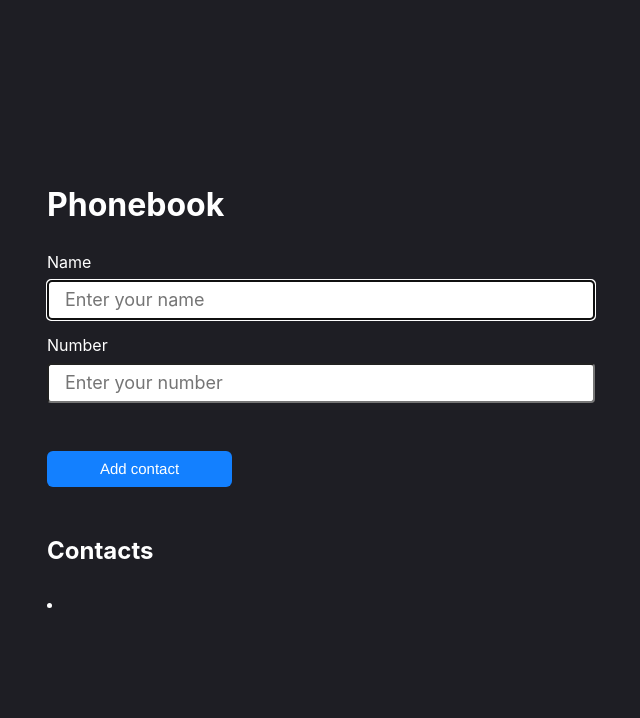
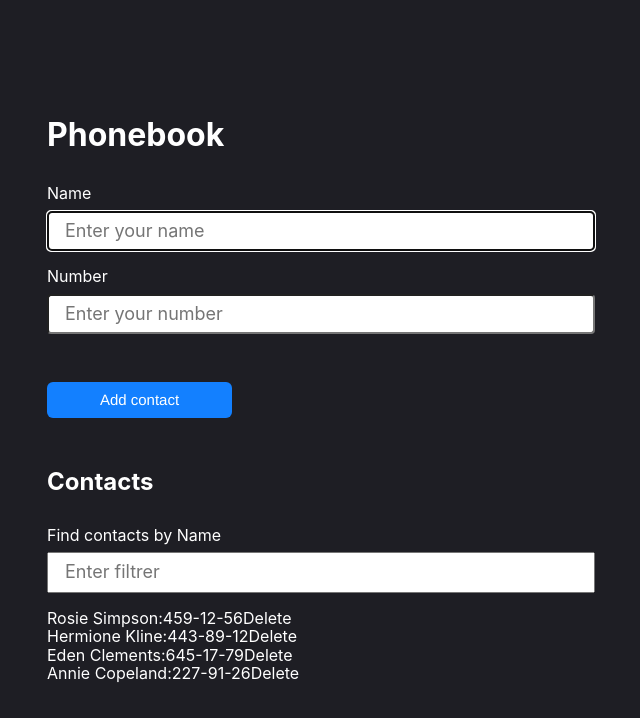
Before and after one commit to HannaTubolets/goit-react-hw-02-phonebook, a React (Create React App) app: page / in a window 1280 px wide. Shown: the top 718 px of the page, without its empty margins (319-959 px from the left). Built offline with nearby package versions, Linux system fonts and the light colour scheme.

Commit message:
Added filter / contact list

```diff
--- a/src/components/App.jsx
+++ b/src/components/App.jsx
@@ -1,14 +1,75 @@
+import { Component } from 'react';
+import { nanoid } from 'nanoid';
 import { ContactList } from './ContactList/ContactList';
 import { ContactForm } from './ContactForm/ContactForm';
+import { Filter } from './Filter/Filter';
 
-export const App = () => {
+export class App extends Component {
+  state = {
+    contacts: [
+      { id: 'id-1', name: 'Rosie Simpson', number: '459-12-56' },
+      { id: 'id-2', name: 'Hermione Kline', number: '443-89-12' },
+      { id: 'id-3', name: 'Eden Clements', number: '645-17-79' },
+      { id: 'id-4', name: 'Annie Copeland', number: '227-91-26' },
+    ],
+    filter: '',
+    name: '',
+    number: '',
+  };
+
+  // addContact = contact => {
+  //   this.setState(prevState => {
+  //     return { contacts: [...prevState.contacts, contact] };
+  //   });
+  // };
+
+  inputChange = event => {
+    const { name, value } = event.target;
+    this.setState({ [name]: value });
+  };
+
+  handleDelete = event => {
+    this.setState(prevState => ({
+      contacts: prevState.contacts.filter(contact => contact.id !== event),
+    }));
+  };
+
+  handleSubmit = e => {
+    const id = nanoid();
+    const name = e.name;
+    const number = e.number;
+    const contactsLists = [...this.state.contacts];
+
+    if (contactsLists.findIndex(contact => name === contact.name) !== -1) {
+      alert(`${name} is already in contacts.`);
+    } else {
+      contactsLists.push({ name, id, number });
+    }
+
+    this.setState({ contacts: contactsLists });
+  };
+
+  getFilteredContacts = () => {
+    const filterContacList = this.state.contacts.filter(contact => {
+      return contact.name
+        .toLowerCase()
+        .includes(this.state.filter.toLowerCase());
+    });
+    return filterContacList;
+  };
+
+  render() {
     return (
       <div>
         <h1>Phonebook</h1>
-      <ContactForm />
+        <ContactForm handleSubmit={this.handleSubmit} />
         <h2>Contacts</h2>
-      {/* <Filter ... /> */}
-      <ContactList />
+        <Filter />
+        <ContactList
+          contacts={this.getFilteredContacts()}
+          handleDelete={this.handleDelete}
+        />
       </div>
     );
-};
+  }
+}
--- a/src/components/ContactForm/ContactForm.jsx
+++ b/src/components/ContactForm/ContactForm.jsx
@@ -1,3 +1,4 @@
+import PropTypes from 'prop-types';
 import { Component } from 'react';
 import css from './ContactForm.module.css';
 
@@ -13,10 +14,22 @@
     this.setState({ [name]: value });
   };
 
+  handleSubmit = event => {
+    event.preventDefault();
+    // const form = event.currentTarget;
+    this.props.handleSubmit(this.state);
+    this.formReset();
+  };
+
+  formReset = () => {
+    this.setState({ name: '', number: '' });
+  };
+
   render() {
+    // const { name, number } = this.state;
     return (
       <>
-        <form className={css.form}>
+        <form onSubmit={this.handleSubmit} className={css.form}>
           <label className={css.label}>Name</label>
           <input
             className={css.name}
@@ -25,8 +38,11 @@
             name="name"
             value={this.state.name}
             placeholder="Enter your name"
+            pattern="\+?\d{1,4}?[-.\s]?\(?\d{1,3}?\)?[-.\s]?\d{1,4}[-.\s]?\d{1,4}[-.\s]?\d{1,9}"
+            title="Phone number must be digits and can contain spaces, dashes, parentheses and can start with +"
+            autocomplete="off"
+            required
             autofocus="on"
-            autocomplete="off"
           />
 
           <label className={css.label}>Number</label>
@@ -39,7 +55,6 @@
             pattern="\+?\d{1,4}?[-.\s]?\(?\d{1,3}?\)?[-.\s]?\d{1,4}[-.\s]?\d{1,4}[-.\s]?\d{1,9}"
             title="Phone number must be digits and can contain spaces, dashes, parentheses and can start with +"
             placeholder="Enter your number"
-            autofocus="on"
             autocomplete="off"
             required
           />
@@ -51,3 +66,10 @@
     );
   }
 }
+
+ContactForm.propTypes = {
+  contacts: PropTypes.array.isRequired,
+  name: PropTypes.string.isRequired,
+  number: PropTypes.number.isRequired,
+  inputChange: PropTypes.func,
+};
--- a/src/components/ContactList/ContactList.jsx
+++ b/src/components/ContactList/ContactList.jsx
@@ -1,11 +1,34 @@
-import { Component } from 'react';
+import PropTypes from 'prop-types';
+import css from './ContactList.module.css';
 
-export class ContactList extends Component {
-  render() {
-    return (
-      <>
-        <li></li>
-      </>
-    );
-  }
-}
+export const ContactList = ({ contacts, handleDelete }) => {
+  return (
+    <>
+      <ul className={css.contactList}>
+        {contacts.map((contact, id) => (
+          <li key={id} className={css.contactItem}>
+            {contact.name}:{contact.number}
+            <button
+              type="button"
+              className={css.btnItemDel}
+              onClick={() => handleDelete(contact.id)}
+            >
+              Delete
+            </button>
+          </li>
+        ))}
+      </ul>
+    </>
+  );
+};
+
+ContactList.propTypes = {
+  contacts: PropTypes.arrayOf(
+    PropTypes.shape({
+      id: PropTypes.string.isRequired,
+      name: PropTypes.string.isRequired,
+      number: PropTypes.number.isRequired,
+    })
+  ),
+  handleDelete: PropTypes.func,
+};
--- /dev/null
+++ b/src/components/ContactList/ContactList.module.css
@@ -0,0 +1,11 @@
+.contactList {
+  font-size: 16px;
+}
+
+.contactItem {
+  font-size: 16px;
+}
+
+.btnItemDel {
+  font-size: 16px;
+}
--- a/src/components/Filter/Filter.jsx
+++ b/src/components/Filter/Filter.jsx
@@ -0,0 +1,23 @@
+import propTypes from 'prop-types';
+import css from './Filter.module.css';
+
+export const Filter = ({ filter, inputChange }) => {
+  return (
+    <div className={css.filterWrapper}>
+      <label className={css.filterLabel}>Find contacts by Name</label>
+      <input
+        className={css.filterName}
+        type="text"
+        name="filter"
+        placeholder="Enter filtrer"
+        value={filter}
+        onChange={inputChange}
+      />
+    </div>
+  );
+};
+
+Filter.propTypes = {
+  filter: propTypes.string.isRequired,
+  inputChange: propTypes.func,
+};
--- /dev/null
+++ b/src/components/Filter/Filter.module.css
@@ -0,0 +1,17 @@
+.filterName {
+  display: flex;
+  flex-direction: column;
+  margin: 0.5rem auto 1rem;
+  align-items: center;
+  font-size: large;
+  text-align: left;
+  padding: 0.5rem 15rem 0.5rem 1rem;
+}
+
+.filterLabel {
+  margin-bottom: 10px;
+}
+
+/* .filterWrapper {
+
+} */
```
Lines whose indentation alone changed are shown as unchanged.
